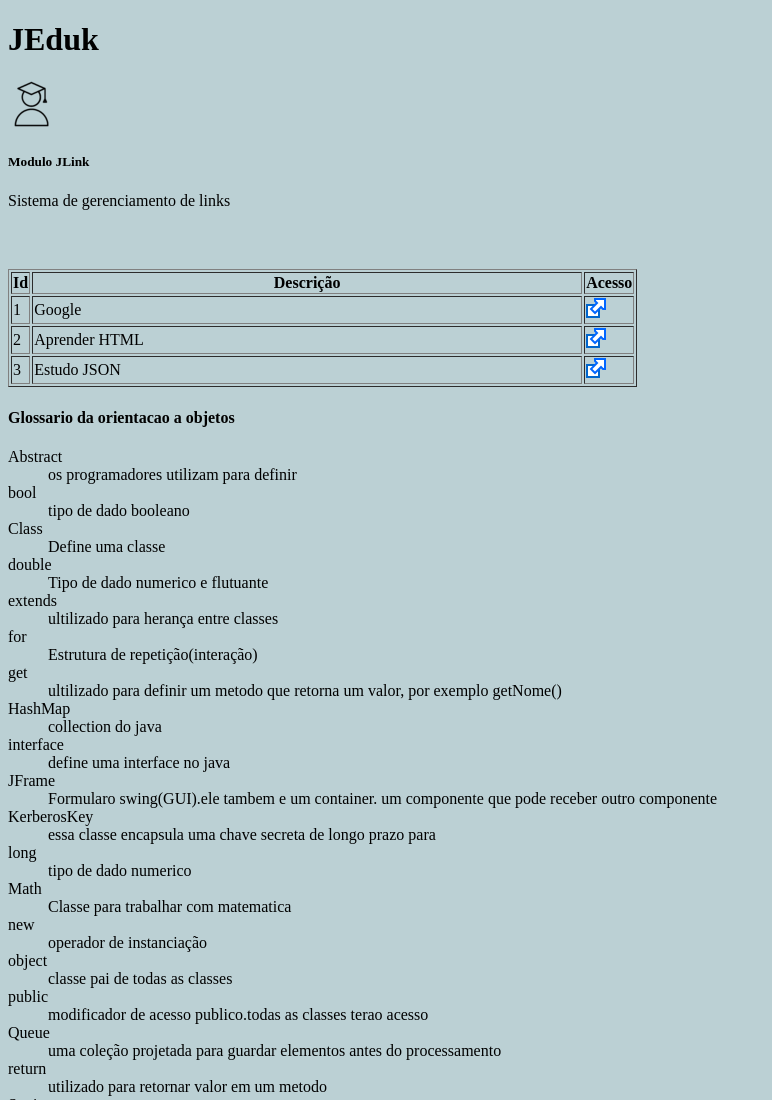
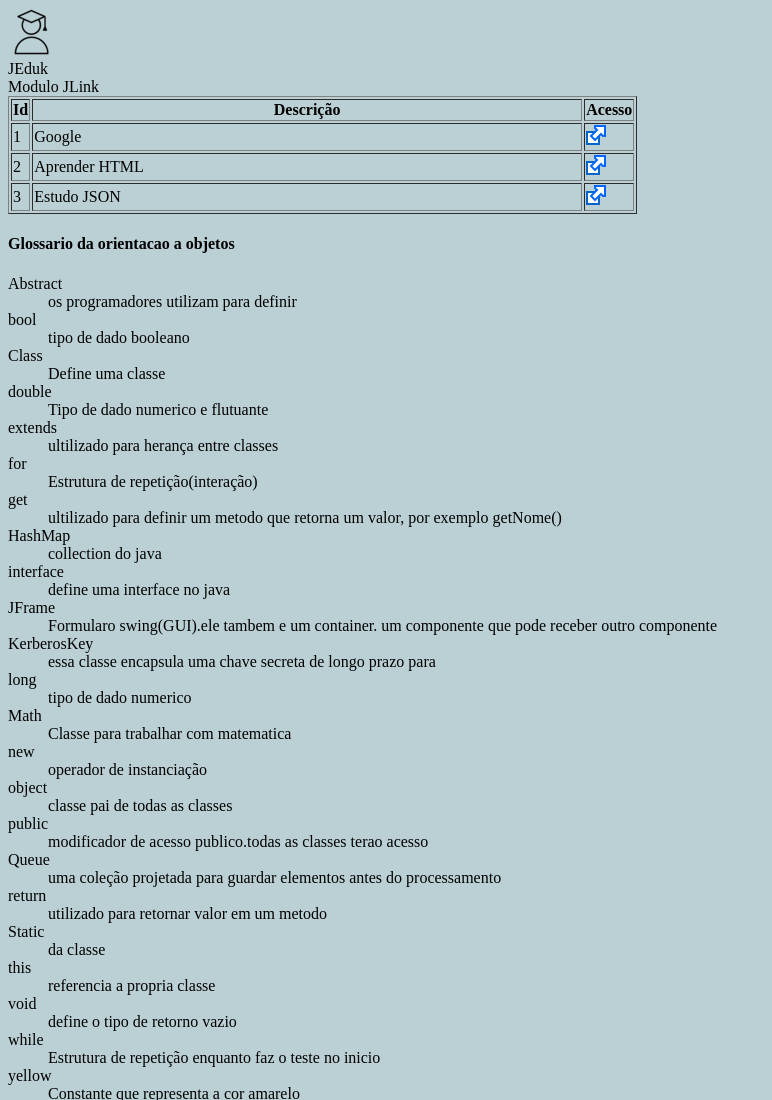
Before and after one commit to CleitsonLima/JEduk, a plain HTML site: page Index.html in a window 1280 px wide. Shown: the top 1100 px of the page, without its empty margins (0-772 px from the left). Drawn offline with Linux system fonts and the light colour scheme.

Commit message:
Update Index.html

```diff
--- a/Index.html
+++ b/Index.html
@@ -9,12 +9,16 @@
 </head>
 <body id="body">
 
-    <div id="topo">
-        <h1>JEduk</h1>
+    <div id="logo">
         <img src="imagens/book-education-learning-teacher.png">
-        <h5>Modulo JLink</h5>
-        Sistema de gerenciamento de links
-    </div><br>
+    </div>
+
+    <div id="titulo">
+        JEduk<br>
+        Modulo JLink<br>
+    </div>
+
+
     <!--
     <div id="area">
         <p>Lorem ipsum dolor sit amet, consectetur adipiscing elit. Nam id metus et ex sodales venenatis.<br>
@@ -39,6 +43,7 @@
     <p>Senha:<input type="password"/></p>
     <p><button>Login</button</p>
     -->
+
     <table border="1">
         <colgroup width="10" align="right"></colgroup>
         <colgroup width="550" align="right"></colgroup>
```
Lines whose indentation alone changed are shown as unchanged.
